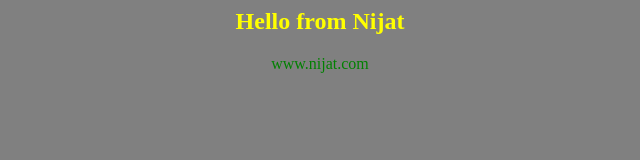
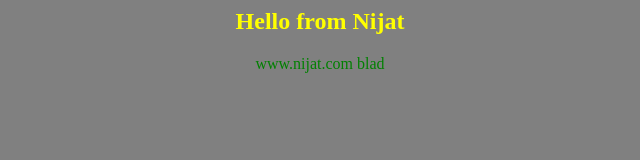
Before and after one commit to nijatvhost007/jenkins, a plain HTML site: page index.html in a window 1280 px wide. Shown: the full height of the page, 320-960 px from the left. Drawn offline with Linux system fonts and the light colour scheme.

Commit message:
A new commit

```diff
--- a/index.html
+++ b/index.html
@@ -2,7 +2,7 @@
 <body bgcolor=gray>
 <center>
 <h2><font color=yellow>Hello from Nijat</font></h2>
-<font color=green>www.nijat.com</font>
+<font color=green>www.nijat.com blad</font>
 </center>
 </body>
 </html>
```
